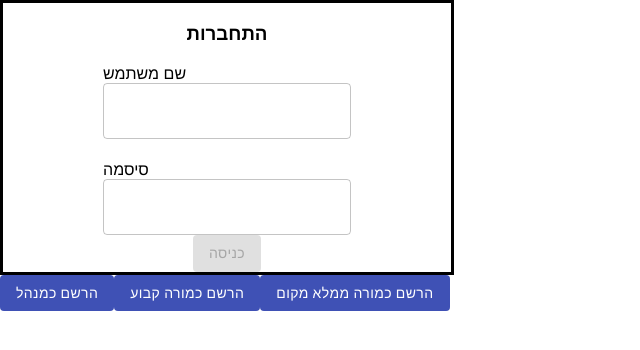
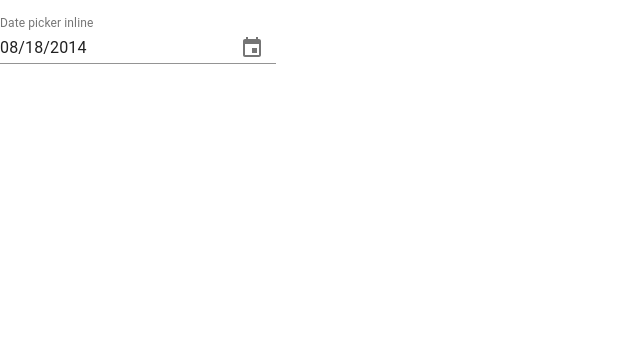
Before and after one commit to ayala8585/SubstituteSystem, a React (Create React App) app: page /selectHour in a window 1280 px wide. Shown: the top 350 px of the page, without its empty margins (0-640 px from the left). Built offline with nearby package versions, Linux system fonts and the light colour scheme.

Commit message:
המשך דפי מורה קבועה

```diff
--- a/src/App.js
+++ b/src/App.js
@@ -7,6 +7,7 @@ import SignUpSubstitute from './components/signUp/signUpSubstitute'
 import AddInstitution from './components/signUp/addInstitution'
 import AddInstitutionTeacher from './components/signUp/addInstitutionTeacher'
 import SubtractionReport from './components/teacherPage/subtractionReport'
+import SelectHour from './components/teacherPage/selectHour'
 import './App.css';
 import { Route, Switch, Link, BrowserRouter as Router, useHistory } from 'react-router-dom';
 import signUp from './components/signUp/signUp';
@@ -46,6 +47,10 @@ function App() {
             <SubtractionReport />
           </Route>
 
+          <Route path='/selectHour'>
+            <SelectHour/>
+          </Route>
+
           <Route path='/'>
             <Login />
             <SignUp />
--- a/src/components/teacherPage/selectHour.js
+++ b/src/components/teacherPage/selectHour.js
@@ -1,9 +1,39 @@
 import React from 'react'
+import * as startOfDay from "date-fns";
+import 'date-fns';
+import DateFnsUtils from '@date-io/date-fns';
+import {
+  MuiPickersUtilsProvider,
+  KeyboardDatePicker,
+} from '@material-ui/pickers';
 
 const SelectHour=()=>{
+
+    const [selectedDate, setSelectedDate] = React.useState(new Date('2014-08-18T21:11:54'));
+
+    const handleDateChange = (date) => {
+        setSelectedDate(date);
+    };
+
     return(
         <>
+        <MuiPickersUtilsProvider utils={DateFnsUtils}>
+        <KeyboardDatePicker
+          disableToolbar
+          variant="inline"
+          format="MM/dd/yyyy"
+          margin="normal"
+          id="date-picker-inline"
+          label="Date picker inline"
+          value={selectedDate}
+          onChange={handleDateChange}
+          KeyboardButtonProps={{
+            'aria-label': 'change date',
+          }}
+        />
+    </MuiPickersUtilsProvider>
 
         </>
     )
 }
+export default SelectHour;
--- a/src/components/teacherPage/subtractionReport.js
+++ b/src/components/teacherPage/subtractionReport.js
@@ -1,4 +1,4 @@
-import React from 'react'
+import React, { useState } from 'react'
 // import { makeStyles } from '@material-ui/core/styles';
 import TextField from '@material-ui/core/TextField';
 import Autocomplete, { createFilterOptions } from '@material-ui/lab/Autocomplete';
@@ -20,8 +20,8 @@ import Typography from '@material-ui/core/Typography';
 import FolderIcon from '@material-ui/icons/Folder';
 import DeleteIcon from '@material-ui/icons/Delete';
 import CalendarTodayIcon from '@material-ui/icons/CalendarToday';
-
-
+import SelectHour from './selectHour'
+import { useHistory } from "react-router-dom"
 
 
 const SubtractionReport=()=>{
@@ -58,10 +58,24 @@ const [secondary, setSecondary] = React.useState(false);
     matchFrom: 'start',
     stringify: (option) => option.title,
   });
+
+  const deleteHour=(id)=>{
+    const newList = subtractionHoursList.filter((item) => item.id !== id);
+    setSubtractionHoursList(newList);
+  }
+
   //create useState and accept the value from SelectHour component
-  let subtractionHoursList=[{date:"aa/aa/aa",grade:'a'},{date:"bb/bb/bb",grade:'b'},{date:"cc/cc/cc",grade:'c'}];
+  const [subtractionHoursList, setSubtractionHoursList]=useState([{date:"aa/aa/aa",grade:'a' ,id: 1},{date:"bb/bb/bb",grade:'b',id: 2},{date:"cc/cc/cc",grade:'c',id: 3}]);
 
-  //Handle the deletion
+  let history=useHistory();
+
+  const addHoure=()=>{
+    console.log("kkk")
+      history.push('/selectHour');
+  }
+
+  const [showSelectHour, setShowSelectHour]=useState(false);
+
   const listItems=()=>{
     return(subtractionHoursList.map(hour=>
     <ListItem>
@@ -75,7 +89,7 @@ const [secondary, setSecondary] = React.useState(false);
           secondary={hour.grade}
         />
         <ListItemSecondaryAction>
-          <IconButton edge="end" aria-label="delete">
+          <IconButton edge="end" aria-label="delete" onClick={()=>deleteHour(hour.id)}>
             <DeleteIcon />
           </IconButton>
         </ListItemSecondaryAction>
@@ -83,7 +97,7 @@ const [secondary, setSecondary] = React.useState(false);
     ))};
 
   const selectDate=()=>{
-      return <selectDate></selectDate>
+      return <SelectHour/>
   }
 
 
@@ -128,9 +142,11 @@ const [secondary, setSecondary] = React.useState(false);
     </div>
 
 
-    <Button variant="contained" color="primary" disableElevation >
+    <Button variant="contained" color="primary" disableElevation onClick={()=>setShowSelectHour(true)}>
             הוספת שעת חיסור
           </Button>
+
+          {showSelectHour?<SelectHour/>: null}
     </>
   );
 
```
Also changed, not shown: package.json (+8 -0 lines), 1 other file (tests, documents, lock files or other folders).
